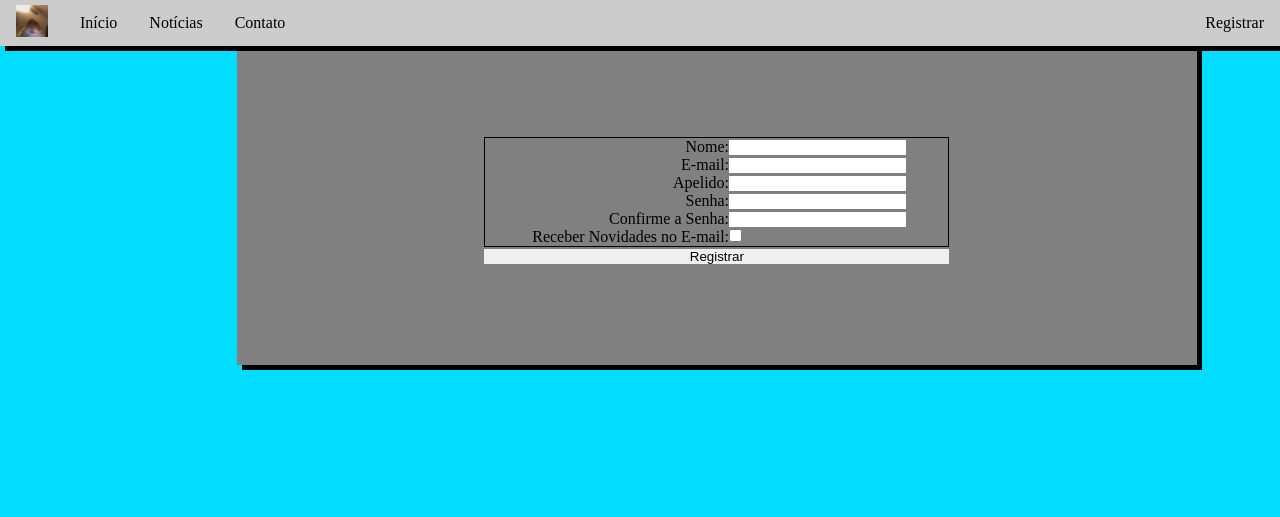
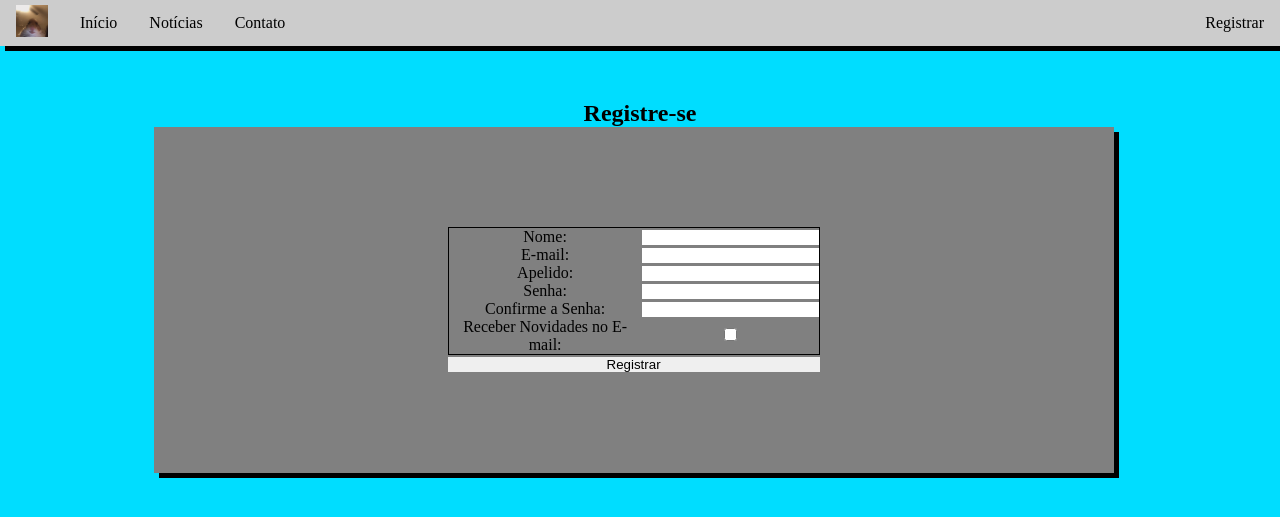
Before and after one commit to Dexduo/Simple-Web-PHP-MySQL, a PHP site: page /register.php in a window 1280 px wide. Shown: the top 517 px of the page. Run offline with PHP 8.4, Linux system fonts and the light colour scheme.

Commit message:
Registro usuario feito

```diff
--- a/index.php
+++ b/index.php
@@ -8,13 +8,13 @@
         <link rel="stylesheet" type="text/css" href="style.css">
     </head>
     <body>
-        <h2>Bem-vindo ao meu Site</h2>
         <?php include("header.php");?>
-        <center>
+        <section class="center">
+            <h2>Bem-vindo ao meu Site</h2>
             <div class="panel">
                 <img src="hamster-meme.gif" alt="Meme do Hamster">
                 <a href="https://www.google.com">Click me</a>
             </div>
-        </center>
+        </section>
     </body>
 </html>
--- a/register.php
+++ b/register.php
@@ -1,5 +1,5 @@
 <?php
-    $connect = mysqli_connect("localhost", "root", "", "sitephpmysql") OR DIE("Falha ao conectar ao servidor");
+    include("db.php");
     $error = "";
     if(isset($_POST['registrar'])){
         $nome = $_POST['nome'];
@@ -27,7 +27,7 @@
         }else if(mysqli_num_rows($veriftn) > 0){
             $error = "<h2 style='color: red'>Apelido já registrado!</h2>";
         }else{
-            mysqli_query($connect, "INSERT INTO users (`nome`, `email`, `apelido`, `senha`, `notify`, `active`) VALUES ('$nome','$email','$apelido','$pass','$notify','false')");
+            $query = mysqli_query($connect, "INSERT INTO users (`nome`, `email`, `apelido`, `senha`, `notify`, `active`) VALUES ('$nome','$email','$apelido','$pass','$notify','false')");
             $error = "<h2 style='color: green'>Registrado com sucesso! Entre em seu email paara verificá-lo!</h2>";
         }
 
@@ -43,40 +43,40 @@
         <?php
             include("header.php");
         ?>
-        <center>
+        <section class="center">
             <h1>Registre-se</h1>
             <div class="panel">
                 <?php echo $error; ?>
                 <form method="POST">
-                    <table style="width: 50%">
+                    <table>
                         <tr>
-                            <td style="float: right;">Nome: </td>
+                            <td>Nome: </td>
                             <td><input type="name" name="nome"></td>
                         </tr>
                         <tr>
-                            <td style="float: right;">E-mail: </td>
+                            <td>E-mail: </td>
                             <td><input type="email" name="email"></td>
                         </tr>
                         <tr>
-                            <td style="float: right;">Apelido: </td>
+                            <td>Apelido: </td>
                             <td><input type="name" name="apelido"></td>
                         </tr>
                         <tr>
-                            <td style="float: right;">Senha: </td>
+                            <td>Senha: </td>
                             <td><input type="password" name="pass"></td>
                         </tr>
                         <tr>
-                            <td style="float: right;">Confirme a Senha: </td>
+                            <td>Confirme a Senha: </td>
                             <td><input type="password" name="cpass"></td>
                         </tr>
                         <tr>
-                            <td style="float: right;">Receber Novidades no E-mail: </td>
+                            <td>Receber Novidades no E-mail: </td>
                             <td><input type="checkbox" name="notify"></td>
                         </tr>
                     </table>
-                    <input type="submit" name="registrar" value="Registrar" style="width:50%">
+                    <input type="submit" name="registrar" value="Registrar" class="submit">
                 </form>
             </div>
-        </center>
+        </section>
     </body>
 </html>
--- a/style.css
+++ b/style.css
@@ -61,11 +61,22 @@ div.navbar img{
 }
 
 table{
-    float: center;
+    /* float: center; */
     border: 1px solid black;
     border-collapse: collapse;
+    min-width: 40%;
+    width: 40%;
+    margin-left: 30%;
 }
 
 th, td{
     border-collapse: collapse;
 }
+
+input.submit{
+    width: 40%;
+}
+
+.center{
+    padding-top: 100px;
+}
```
Also changed, not shown: confirm_account.php (added, +17 -0 lines).
